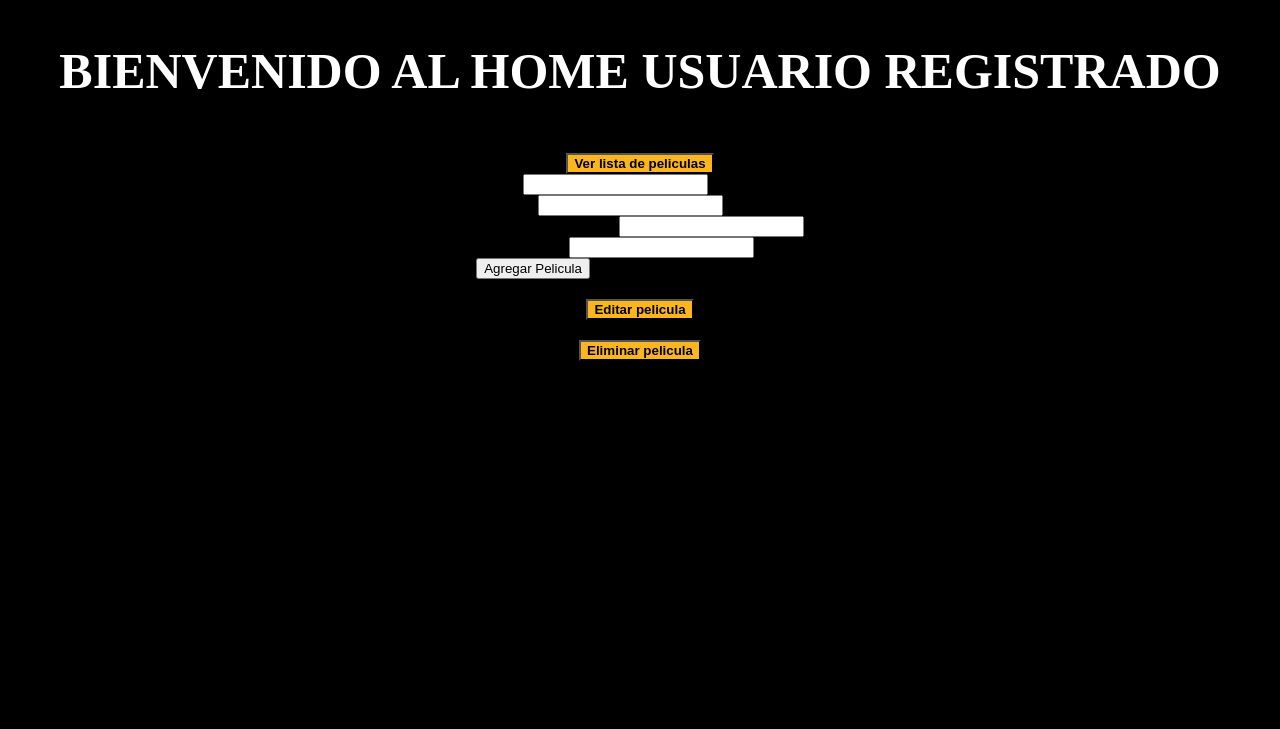
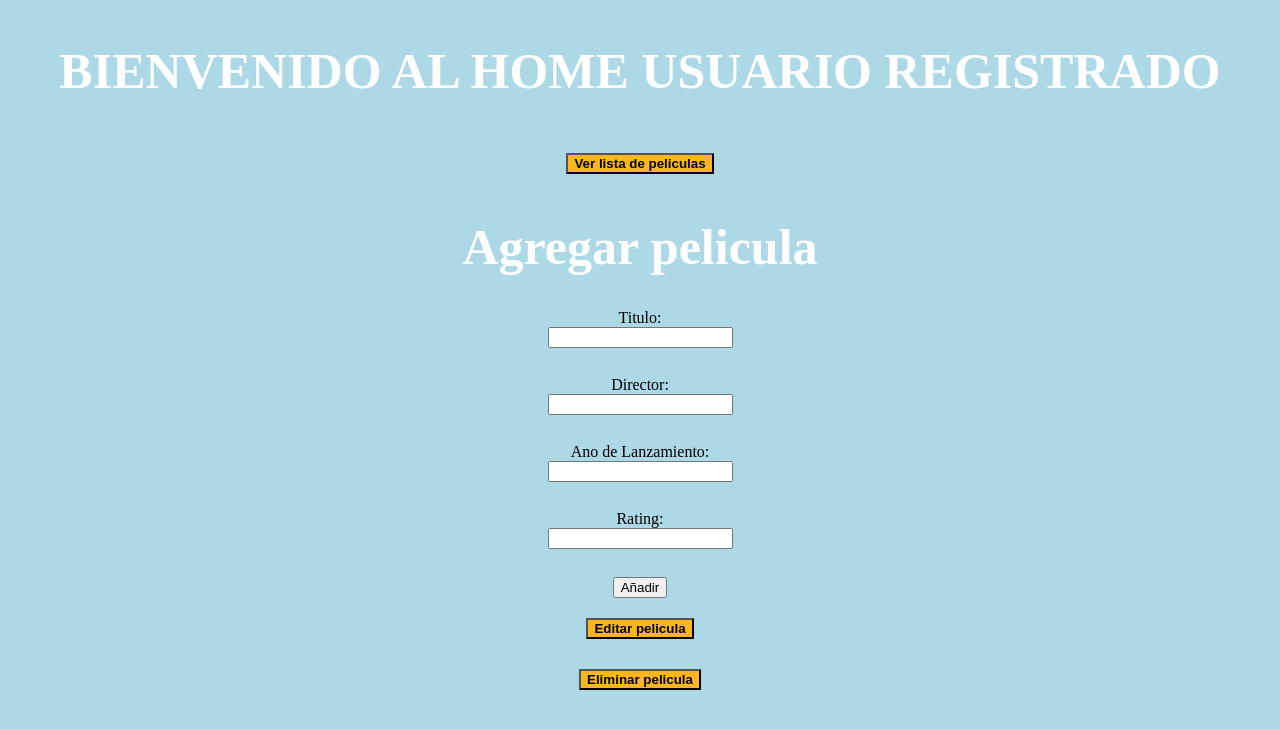
Before and after one commit to FedericoFalcon/PROG-II-TRABAJO-FINAL, a Flask app: page /home in a window 1280 px wide. Shown: the top 729 px of the page. Run offline with Flask 2, Linux system fonts and the light colour scheme.

Commit message:
add movie working

```diff
--- a/app.py
+++ b/app.py
@@ -23,13 +23,9 @@ def login():
     for user in dataUsers['users']:
         if user['username'] == username and user['password'] == password:
           return redirect('/home')
-        else:
-            return redirect('/home_guest')
 
-    if username in dataUsers and dataUsers[username] == password:
-        return redirect('/home')
-    else:
-        return redirect('/home_guest')
+    return redirect('/home_guest')
+
 
 @app.route('/home')
 def home():
@@ -69,10 +65,11 @@ def addMovie():
         }
 
         data.append(new_movie)
+        with open('movies.json', 'w') as f:
+            json.dump(data, f)
 
-        return jsonify({"message": "Pelicula agregada correctamente", "Movies": data})
+        return jsonify({"Movies": data})
 
-    return render_template('add_movie.html')
 
 @app.route('/movies/<string:movie_title>', methods=['PUT'])
 def editMovie(movie_title):
--- a/movies.json
+++ b/movies.json
@@ -1,38 +1 @@
-[
-    {
-        "title": "The Matrix",
-        "director": "The Wachowskis",
-        "release_year": 1999,
-        "rating": 8.7,
-        "genre" : "Science Fiction",
-        "sinopsis" : "",
-        "comments" : {
-            "id_comment" : "",
-            "comment": ""
-        }
-    },
-    {
-        "title": "Inception",
-        "director": "Christopher Nolan",
-        "release_year": 2010,
-        "rating": 8.8,
-        "genre" : "Science Fiction",
-        "sinopsis" : "",
-        "comments" : {
-            "id_comment" : "",
-            "comment": ""
-        }
-    },
-    {
-        "title": "The Shawshank Redemption",
-        "director": "Frank Darabont",
-        "release_year": 1994,
-        "rating": 9.3,
-        "genre" : "Drama",
-        "sinopsis" : "",
-        "comments" : {
-            "id_comment" : "",
-            "comment": ""
-        }
-    }
-]
+[{"title": "The Matrix", "director": "The Wachowskis", "release_year": 1999, "rating": 8.7, "genre": "Science Fiction", "sinopsis": "", "comments": ""}, {"title": "Inception", "director": "Christopher Nolan", "release_year": 2010, "rating": 8.8, "genre": "Science Fiction", "sinopsis": "", "comments": ""}, {"title": "The Shawshank Redemption", "director": "Frank Darabont", "release_year": 1994, "rating": 9.3, "genre": "Drama", "sinopsis": "", "comments": ""}, {"title": "shrek", "director": "ni idea", "release_year": "2001", "rating": "10"}]
--- a/templates/home.html
+++ b/templates/home.html
@@ -7,7 +7,7 @@
     <title>Document</title>
     <style>
         body{
-            background-color: black;
+            background-color: lightblue;
             display: flex;
             flex-direction: column;
             justify-content: center;
@@ -23,6 +23,16 @@
             background-color: #fbb51f;
             font-weight: 900;
         }
+        form{
+            display: flex;
+            flex-direction: column;
+            justify-content: center;
+            align-items: center;
+
+        }
+        input{
+            margin-bottom: 10px;
+        }
     </style>
 </head>
 <body>
@@ -31,6 +41,7 @@
         <input type="submit" value="Ver lista de peliculas">
     </form>
 
+    <h1>Agregar pelicula</h1>
     <form method="POST" action="/movie/add_movie">
         <label for="title">Titulo:</label>
         <input type="text" name="title" id="title"><br>
@@ -41,10 +52,10 @@
         <label for="release_year">Ano de Lanzamiento:</label>
         <input type="text" name="release_year" id="release_year"><br>
 
-        <label for="rating">Clasificacion:</label>
+        <label for="rating">Rating:</label>
         <input type="text" name="rating" id="rating"><br>
 
-        <button type="submit">Agregar Pelicula</button>
+        <button type="submit">Añadir</button>
       </form>
 
     <form method="put">
```
